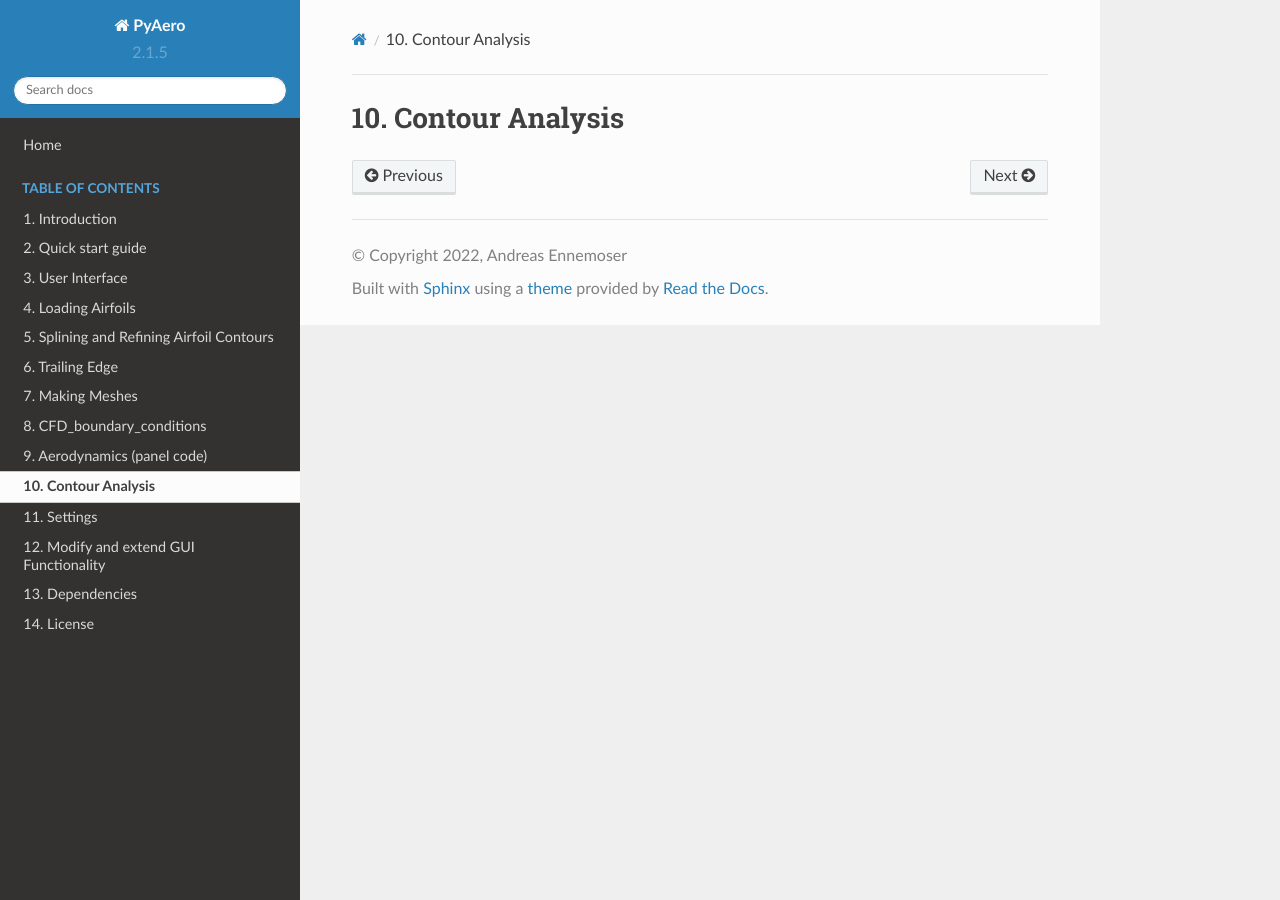
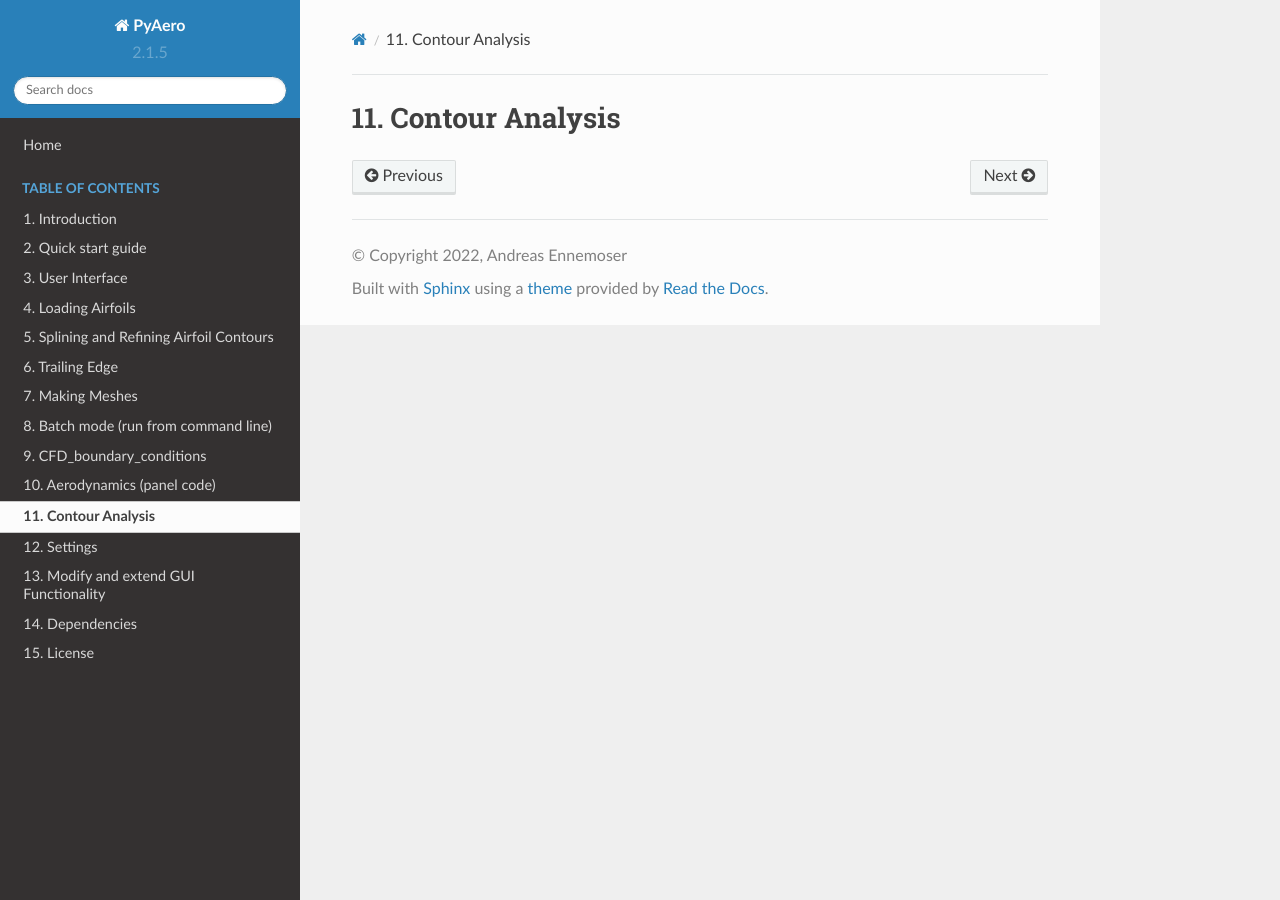
Before and after one commit to chiefenne/PyAero, a Sphinx documentation site: the page built from docs/contour_analysis.rst, in a window 1280 px wide. Built offline with Sphinx 7.4.7 and the Read the Docs theme 2.0.0, drawn with Linux system fonts in a browser that asks for light colours.

Commit message:
update docs

```diff
--- /dev/null
+++ b/docs/batchmode.rst
@@ -0,0 +1,5 @@
+. make a label for this file
+.. _batchmode:
+
+Batch mode (run from command line)
+==================================
--- a/docs/index.rst
+++ b/docs/index.rst
@@ -143,6 +143,7 @@ The code ist hosted on GitHub: `PyAero source code <https://github.com/chiefenne
    spline_refine
    trailing_edge
    meshing
+   batchmode
    CFD_boundary_conditions
    aerodynamics_panel
    contour_analysis
```
